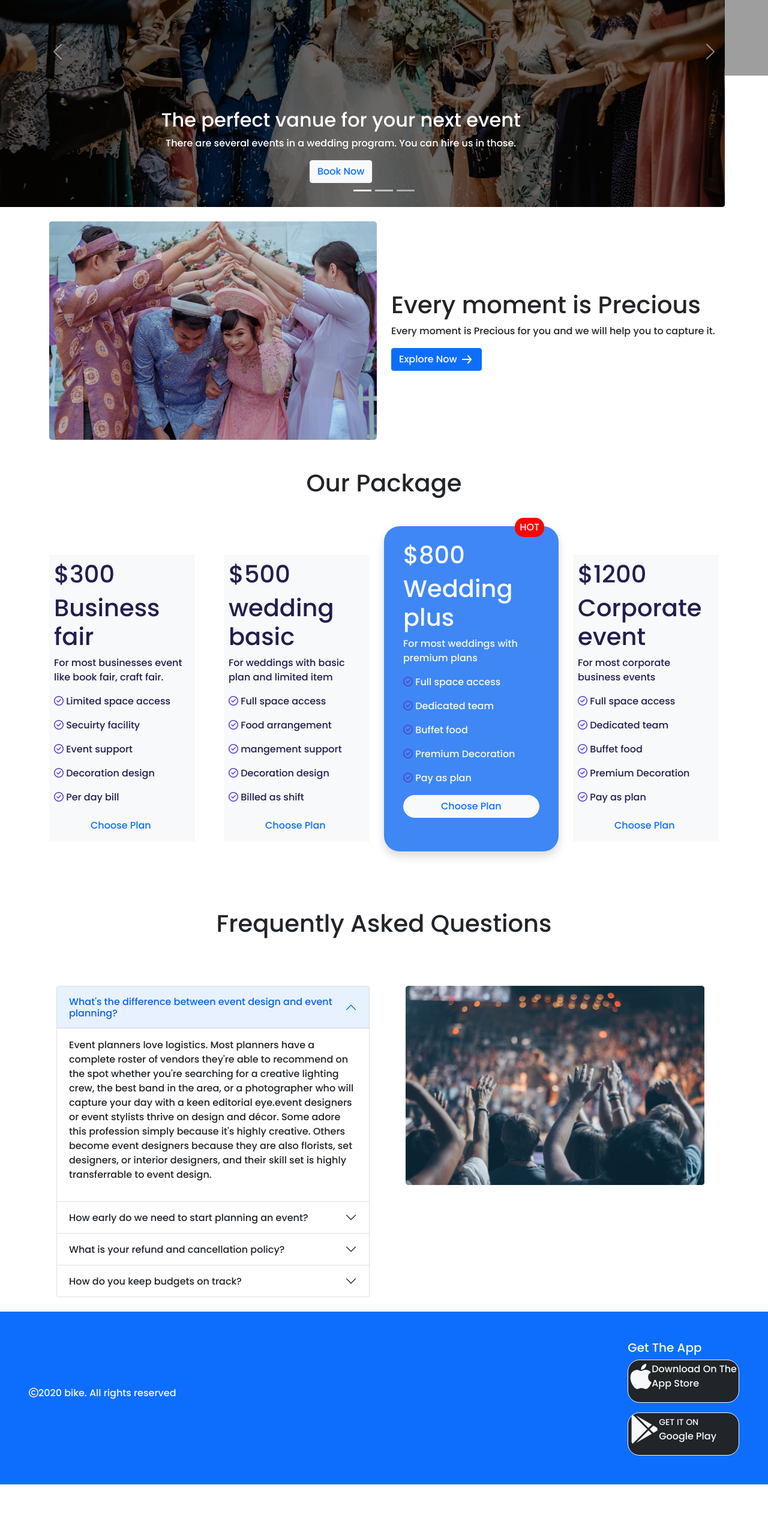
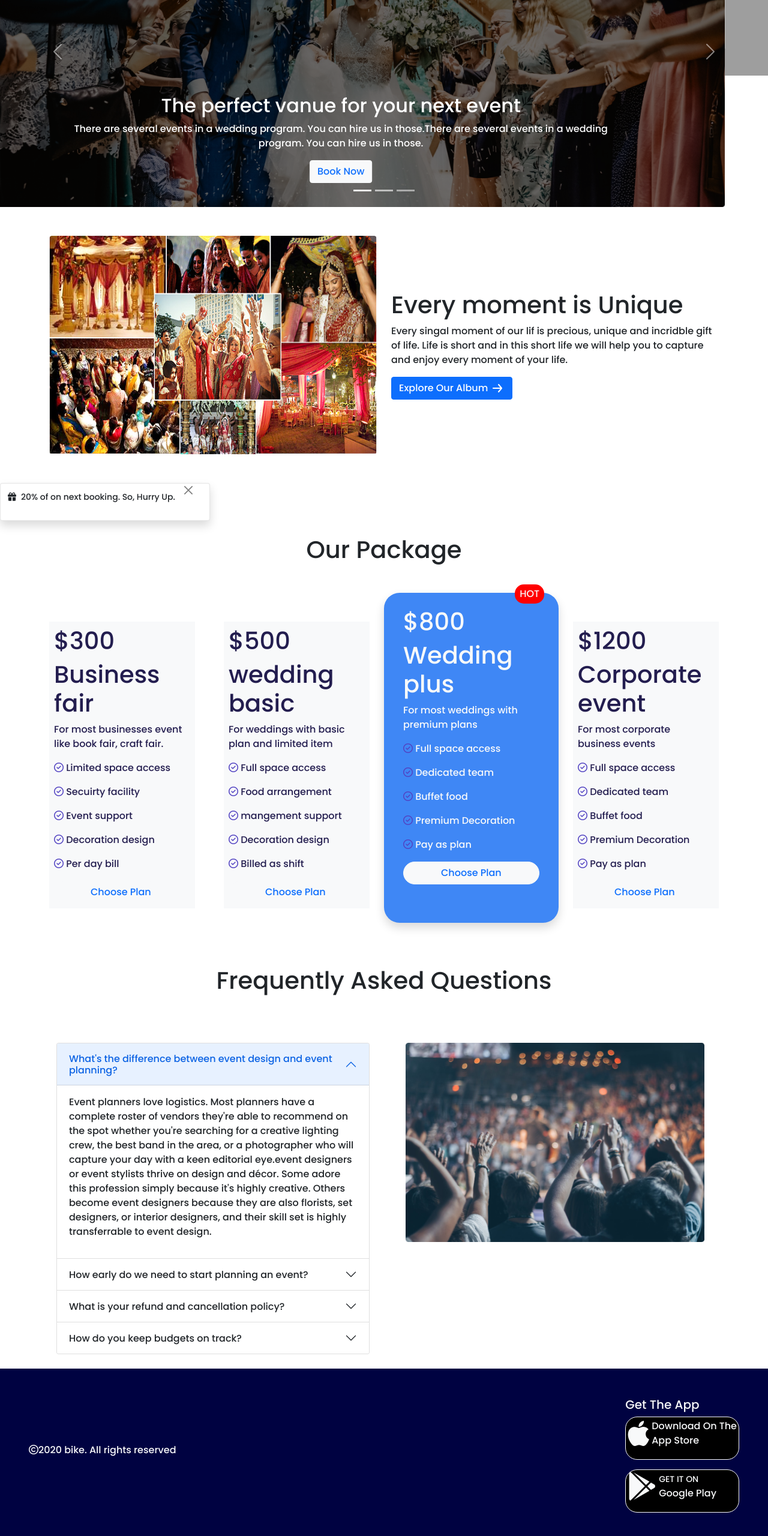
Before and after one commit to MdZillurRahman/occasion-s-convention-center, a plain HTML site: page index.html in a window 1280 px wide. Shown: the part 232-2792 px from the top of the page at 60% size. Before the commit the page ends 2706 px from the top, so only its background shows below. Drawn offline with nearby package versions, Linux system fonts and the light colour scheme; grey boxes are pictures that could not be loaded.

Commit message:
may be 5th commit

```diff
--- a/index.html
+++ b/index.html
@@ -28,18 +28,19 @@ family=Poppins:wght@500&display=swap" rel="stylesheet">
                     <a class="nav-link active" aria-current="page" href="#">Home</a>
                   </li>
                   <li class="nav-item">
-                    <a class="nav-link  active" href="#">About Us</a>
+                    <a class="nav-link  active" href="#indian_wedding">About Us</a>
                   </li>
                   <li class="nav-item">
                     <a class="nav-link  active" href="#">Contact</a>
                   </li>
                   <li class="nav-item">
-                    <a class="nav-link active" href="#">Subscription</a>
+                    <a class="nav-link active" href="#package">Subscription</a>
                   </li>
                 </ul>
               </div>
             </div>
           </nav>
+
           <!-- Slider Part -->
           <div id="carouselExampleCaptions" class="carousel slide mb-4" data-bs-ride="carousel">
             <div class="carousel-indicators">
@@ -50,26 +51,26 @@ family=Poppins:wght@500&display=swap" rel="stylesheet">
             <div class="carousel-inner">
               <div class="carousel-item active">
                 <img class="img-fluid" src="images/banner.png" class="d-block w-100 slider-responsive" alt="...">
-                <div class="carousel-caption">
+                <div class="carousel-caption ">
                   <h2>The perfect vanue for your next event</h2>
-                  <p>There are several events in a wedding program. You can hire us in those.</p>
-                  <button type="button" class="btn btn-light text-primary">Book Now</button>
+                  <p>There are several events in a wedding program. You can hire us in those.There are several events in a wedding program. You can hire us in those.</p>
+                  <a href="https://www.oristocratz.com/wedding-confirmation-form/"><button type="button" class="btn btn-light text-primary">Book Now</button></a>
                 </div>
               </div>
               <div class="carousel-item">
                 <img class="img-fluid" src="images/banner2.png" class="d-block w-100 slider-responsive" alt="...">
-                <div class="carousel-caption">
+                <div class="carousel-caption text-info">
                     <h2>The perfect vanue for your next event</h2>
-                    <p>There are several events in a wedding program. You can hire us in those.</p>
-                    <button type="button" class="btn btn-light text-primary">Book Now</button>
+                    <p>There are several events in a wedding program. You can hire us in those.There are several events in a wedding program. You can hire us in those.</p>
+                    <a href="https://www.oristocratz.com/wedding-confirmation-form/"><button type="button" class="btn btn-light text-primary">Book Now</button></a>
                 </div>
               </div>
               <div class="carousel-item">
                 <img class="img-fluid" src="images/banner3.png" class="d-block w-100 slider-responsive" alt="...">
-                <div class="carousel-caption">
+                <div class="carousel-caption text-danger">
                     <h2>The perfect vanue for your next event</h2>
-                    <p>There are several events in a wedding program. You can hire us in those.</p>
-                    <button type="button" class="btn btn-light text-primary">Book Now</button>
+                    <p>There are several events in a wedding program. You can hire us in those.There are several events in a wedding program. You can hire us in those.</p>
+                    <a href="https://www.oristocratz.com/wedding-confirmation-form/"><button type="button" class="btn btn-light text-primary">Book Now</button></a>
                 </div>
               </div>
             </div>
@@ -83,25 +84,39 @@ family=Poppins:wght@500&display=swap" rel="stylesheet">
             </button>
           </div>
     </header>
+
     <main>
-      <section>
-        <!-- optional part 1 -->
-      <div class="container mb-5 optional-pic">
+
+      <!-- optional part 1 -->
+      <section id="indian_wedding">
+      <div class="container mb-5 optional-pic mt-5">
         <div class="row d-flex align-items-center">
           <div class="col-lg-6">
-            <img class="img-fluid" src="images/wedding.png" alt="">
+            <img class="img-fluid rounded-3" src="images/indian-wedding.png" alt="">
           </div>
           <div class="col-lg-6">
-             <h1> Every moment is Precious</h1>
-            <p class="card-text">Every moment is Precious for you and we will help you to capture it.</p>
-            <a href="#" class="btn btn-primary">Explore Now <img src="icons/arrow-forward 1.svg" alt=""></a>
+             <h1> Every moment is Unique</h1>
+            <p class="card-text">Every singal moment of our lif is precious, unique and incridble gift of life. Life is short and in this short life we will help you to capture and enjoy every moment of your life. </p>
+            <a href="https://readstuffwithme.wordpress.com/2012/10/31/a-friends-wedding/" class="btn btn-primary">Explore Our Album <img src="icons/arrow-forward 1.svg" alt=""></a>
           </div>
         </div>
       </div>
       </section>
 
+      <!-- toast msg -->
+      <section class="mb-4">
+    <div class="toast align-items-center show" role="alert" aria-live="assertive" aria-atomic="true">
+      <div class="d-flex">
+        <div class="toast-body">
+          <p><i class="fas fa-gift me-2"></i>20% of on next booking. So, Hurry Up.</p>
+       </div>
+        <button type="button" class="btn-close me-2" data-bs-dismiss="toast" aria-label="Close"></button>
+      </div>
+    </div>
+      </section>
+
       <!-- card part -->
-      <section>
+      <section id="package">
         <div class="container text-color">
           <h1 class="text-center text-dark mb-5">Our Package</h1>
           <div class="row row-cols-1 row-cols-md-2 row-cols-lg-4 gx-5">
@@ -121,11 +136,11 @@ family=Poppins:wght@500&display=swap" rel="stylesheet">
                     Decoration design</span></p>
                   <p><i class="far fa-check-circle"></i><span>
                     Per day bill</span></p>
-                    <a href="#" class="btn btn-light text-primary btn-radi"> <span class="ps-5">Choose Plan</span></a>
+                    <a href="https://planningpageaz.com/" class="btn btn-light text-primary btn-radi"> <span class="ps-5">Choose Plan</span></a>
               </div>
 
             </div>
-            <div class="col pt-5 rounded-3">
+            <div class="col pt-5 rounded-3 mb-5">
               <div class="p-2 border-0 bg-light">
                 <h1>$500</h1>
                 <h1>wedding basic</h1>
@@ -141,11 +156,11 @@ family=Poppins:wght@500&display=swap" rel="stylesheet">
                     Decoration design</span></p>
                   <p><i class="far fa-check-circle"></i><span>
                     Billed as shift</span></p>
-                    <a href="#" class="btn btn-light text-primary btn-radi"> <span class="ps-5">Choose Plan</span></a>
+                    <a href="https://planningpageaz.com/" class="btn btn-light text-primary btn-radi"> <span class="ps-5">Choose Plan</span></a>
               </div>
 
             </div>
-            <div class="col shadow pt-3 pb-5 mb-5 bg-color text-light">
+            <div class="col shadow pt-3 pb-5 mb-4 bg-color text-light">
               <div class="p-2 border-0 position-relative">
                 <p class="position-absolute bg-hot px-2 py-1">HOT</p>
                 <h1>$800</h1>
@@ -162,7 +177,7 @@ family=Poppins:wght@500&display=swap" rel="stylesheet">
                     Premium Decoration</span></p>
                   <p><i class="far fa-check-circle"></i><span>
                     Pay as plan</span></p>
-                    <a href="#" class="btn btn-light text-primary btn-radi"> <span class="padding1">Choose Plan</span></a>
+                    <a href="https://planningpageaz.com/" class="btn btn-light text-primary btn-radi"> <span class="padding1">Choose Plan</span></a>
               </div>
 
             </div>
@@ -182,7 +197,7 @@ family=Poppins:wght@500&display=swap" rel="stylesheet">
                     Premium Decoration</span></p>
                   <p><i class="far fa-check-circle"></i><span>
                     Pay as plan</span></p>
-                    <a href="#" class="btn btn-light text-primary btn-radi"> <span class="ps-5">Choose Plan</span></a>
+                    <a href="https://planningpageaz.com/" class="btn btn-light text-primary btn-radi"> <span class="ps-5">Choose Plan</span></a>
               </div>
 
             </div>
@@ -265,8 +280,8 @@ family=Poppins:wght@500&display=swap" rel="stylesheet">
     </main>
 
     <!-- footer -->
-    <footer >
-      <div class="bg-primary text-light d-flex justify-content-between align-items-center px-5 py-5">
+    <footer>
+      <div class="bg-footer text-light d-flex justify-content-between align-items-center px-5 py-5">
         <div>
           <p><i class="far fa-copyright"></i><span>2020 bike. All rights reserved</span> </p>
         </div>
@@ -275,10 +290,10 @@ family=Poppins:wght@500&display=swap" rel="stylesheet">
             <h5>Get The App</h5>
           </div>
           <div>
-            <a class="text-light d-flex text-decoration-none border border-1 border-light bg-dark store-radi mb-3" href=""><i class="fab fa-apple fa-3x"></i><p><span class="fs-6">Download On The</span> <br> App Store</p></a>
+            <a class="text-light d-flex text-decoration-none border border-1 border-light logo-bg store-radi mb-3" href="https://apps.apple.com/us/app/miami-beach-convention-center/id1437646736"><i class="fab fa-apple fa-3x me-1"></i><p><small class="h6">Download On The</small> <br> App Store</p></a>
           </div>
           <div>
-            <a class="text-light d-flex text-decoration-none border border-1 border-light bg-dark store-radi" href=""><i class="fab fa-google-play fa-3x"></i><p><small>GET IT ON</small><br>Google Play</p></a>
+            <a class="text-light d-flex text-decoration-none border border-1 border-light logo-bg store-radi" href="https://play.google.com/store/apps/details?id=com.oomovil.ccoomovil&hl=en_US&gl=US"><i class="fab fa-google-play fa-3x me-1"></i><p><small>GET IT ON</small><br>Google Play</p></a>
           </div>
         </div>
       </div>
--- a/style.css
+++ b/style.css
@@ -32,3 +32,9 @@ border-radius: 26px;
     border-radius: 20px;
     padding: 3px;
 }
+.bg-footer{
+    background-color: #000241;
+}
+.logo-bg{
+    background-color: black;
+}
```
Also changed, not shown: images/indian-wedding.jpg (added), images/indian-wedding.png (added).
